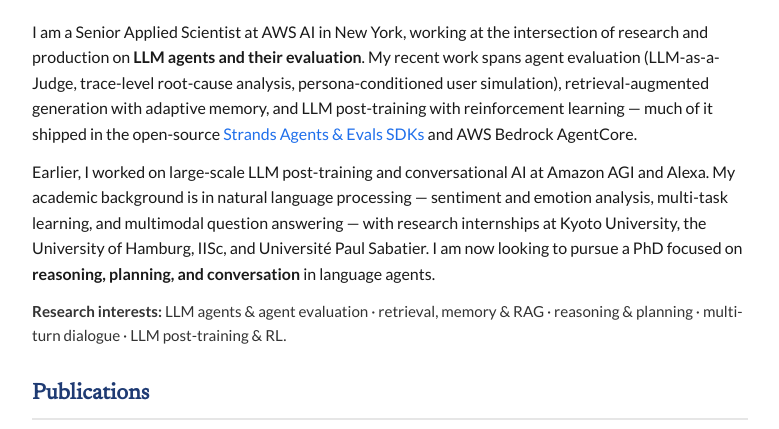
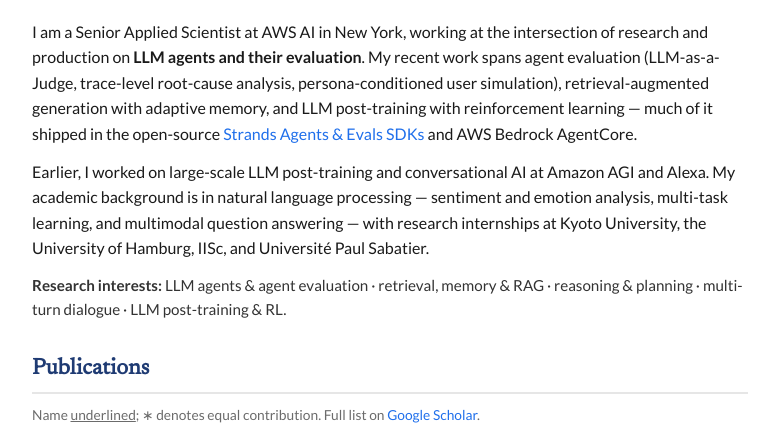
Before and after one commit to iyamabhishek/iyamabhishek.github.io, a plain HTML site: page index.html in a window 1280 px wide. Shown: the part 345-774 px from the top of the page, without its empty margins (250-1029 px from the left). Drawn offline with Linux system fonts and the light colour scheme.

Commit message:
Remove PhD-intent line from bio

```diff
--- a/index.html
+++ b/index.html
@@ -42,8 +42,6 @@
       My academic background is in natural language processing &mdash; sentiment and emotion analysis,
       multi-task learning, and multimodal question answering &mdash; with research internships at
       Kyoto University, the University of Hamburg, IISc, and Universit&eacute; Paul Sabatier.
-      I am now looking to pursue a PhD focused on <strong>reasoning, planning, and conversation</strong>
-      in language agents.
     </p>
     <p class="interests">
       <strong>Research interests:</strong> LLM agents &amp; agent evaluation &middot;
```
